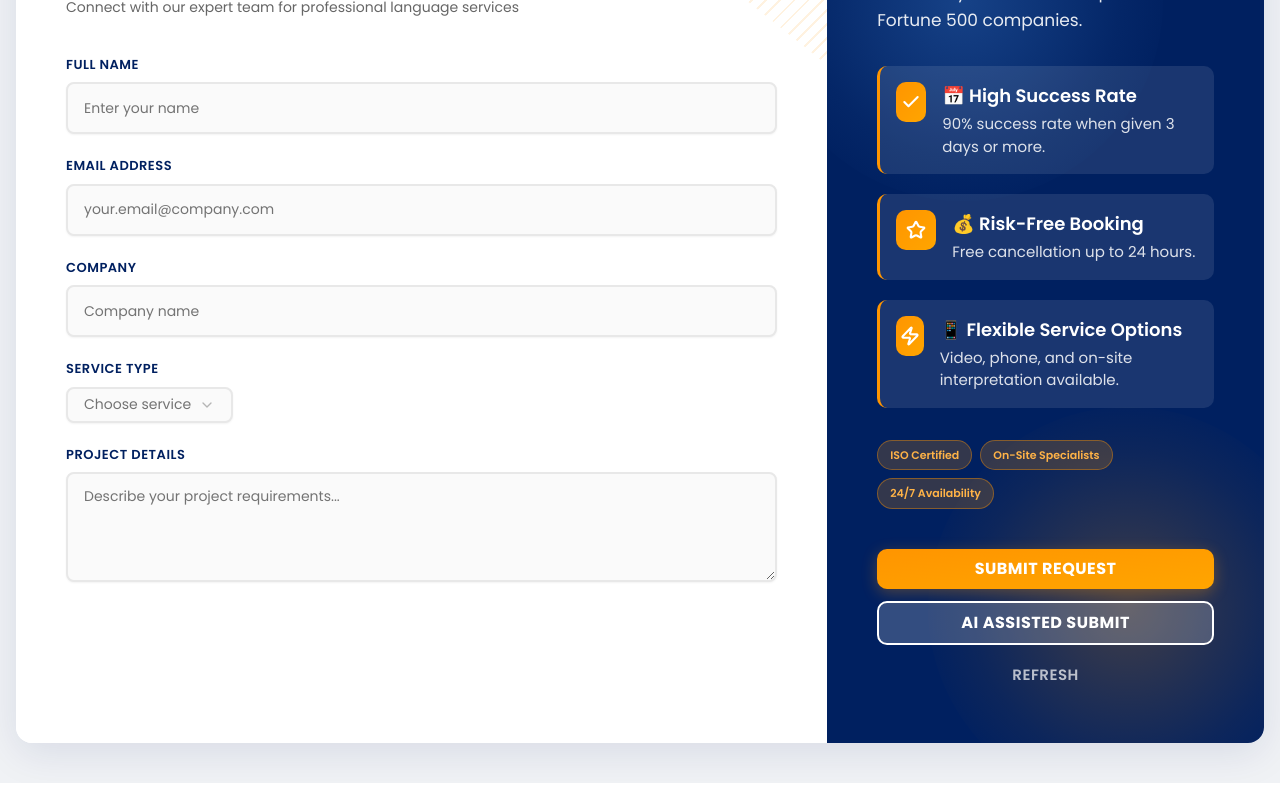
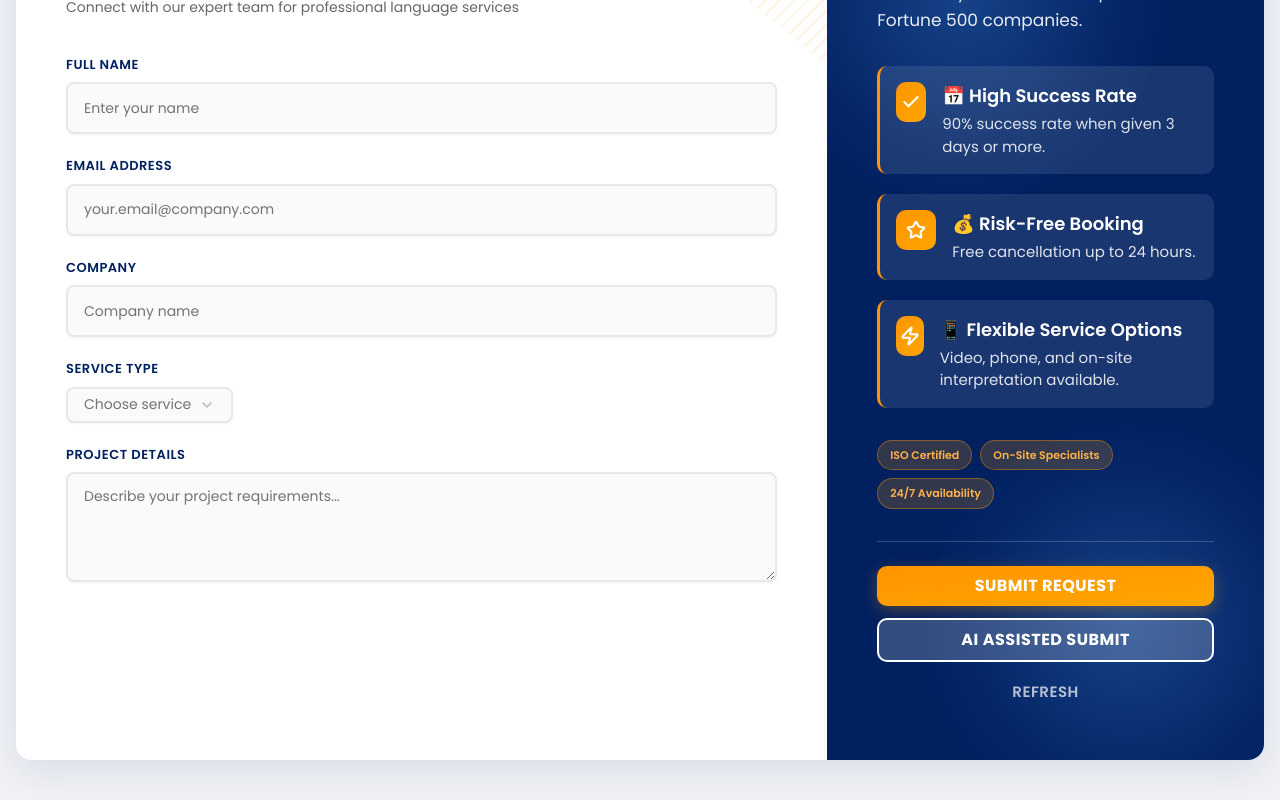
Before and after one commit to CodexScriba/dynamic-webform, a Next.js app: page /dynamic-webform in a window 1280 px wide. Shown: the part 175-975 px from the top of the page. Built offline with nearby package versions, Linux system fonts and the light colour scheme.

Commit message:
fix: update background gradient for visual consistency on dynamic webform page

```diff
--- a/app/dynamic-webform/page.tsx
+++ b/app/dynamic-webform/page.tsx
@@ -127,7 +127,7 @@ const Page = () => {
 
         <div className="relative overflow-hidden bg-[#002060] p-[50px] text-white md:min-h-[650px]">
           <div className="pointer-events-none absolute -left-16 -top-16 h-[400px] w-[400px] rounded-full bg-[radial-gradient(circle,rgba(74,144,226,0.3)_0%,rgba(74,144,226,0.15)_35%,rgba(74,144,226,0.06)_55%,transparent_75%)]" />
-          <div className="pointer-events-none absolute -bottom-16 -right-16 h-[400px] w-[400px] rounded-full bg-[radial-gradient(circle,rgba(255,149,0,0.25)_0%,rgba(255,149,0,0.12)_35%,rgba(255,149,0,0.05)_55%,transparent_75%)]" />
+          <div className="pointer-events-none absolute -bottom-16 -right-16 h-[400px] w-[400px] rounded-full bg-[radial-gradient(circle,rgba(74,144,226,0.3)_0%,rgba(74,144,226,0.15)_35%,rgba(74,144,226,0.06)_55%,transparent_75%)]" />
           <div className="relative z-10 flex h-full flex-col">
             <div className="inline-block">
               <h3 className="relative text-[32px] font-bold pl-[24px]">
@@ -165,7 +165,8 @@ const Page = () => {
                 24/7 Availability
               </div>
             </div>
-            <div className="mt-10 flex flex-col gap-3">
+            <div className="mt-8 h-px bg-white/20"></div>
+            <div className="mt-6 flex flex-col gap-3">
               <Button
                 variant="ghost"
                 className="w-full rounded-lg border-0 bg-gradient-to-br from-[#FF9500] to-[#FFA500] px-8 py-5 text-[16px] font-bold uppercase tracking-[0.5px] text-white shadow-[0_4px_15px_rgba(255,149,0,0.3)] transition-transform duration-300 hover:-translate-y-0.5 hover:from-[#FF8500] hover:to-[#FF9500] hover:bg-transparent hover:shadow-[0_6px_20px_rgba(255,149,0,0.4)] hover:text-white focus-visible:ring-[#FF9500]/40"
```
